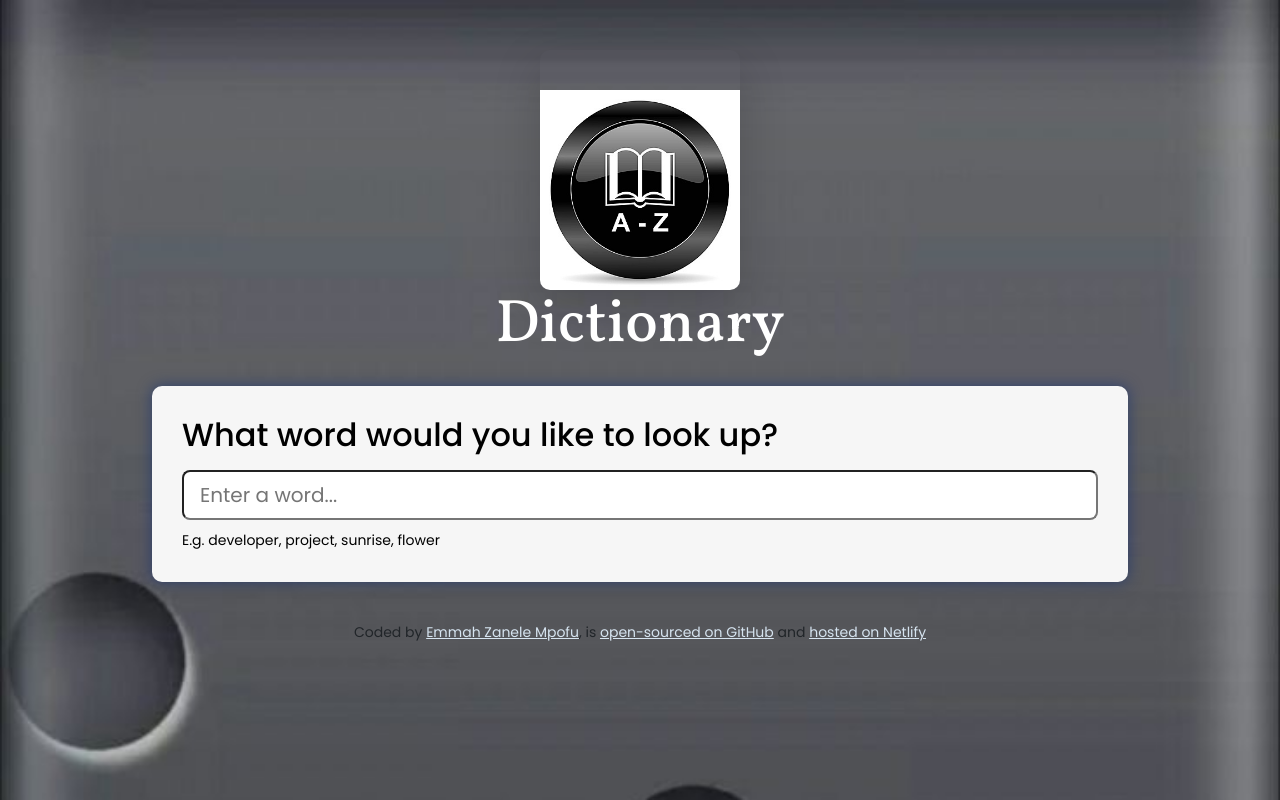
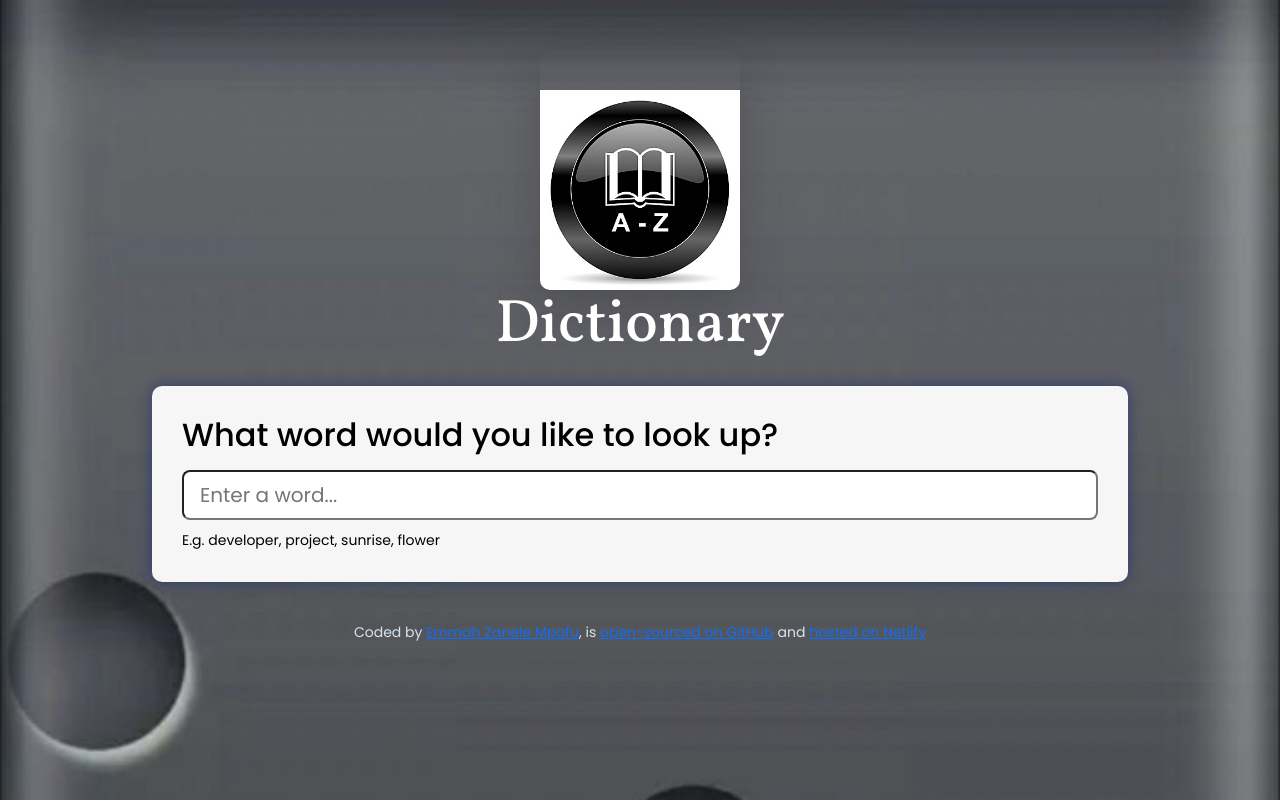
Before and after one commit to Zaemah/dictionary, a React (Create React App) app: page / in a window 1280 px wide. Built offline with nearby package versions, Linux system fonts and the light colour scheme.

Commit message:
Update index.css

```diff
--- a/src/index.css
+++ b/src/index.css
@@ -81,9 +81,10 @@ footer {
   bottom: 0;
   margin: 40px 0 30px 0;
   text-align: center;
+color: var(--second-color);
 }
 a {
-  color: var(--second-color);
+  color: var (--forth-color);
 }
 @media (max-width: 800px) {
   .container {
```
